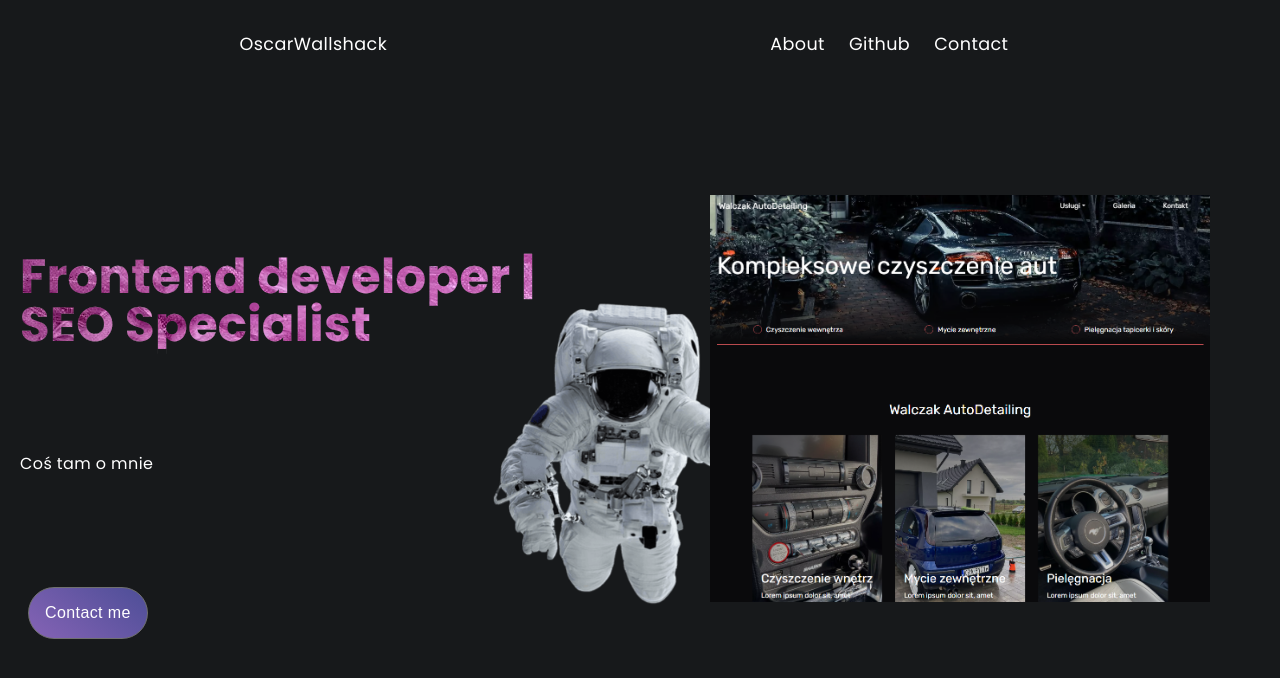
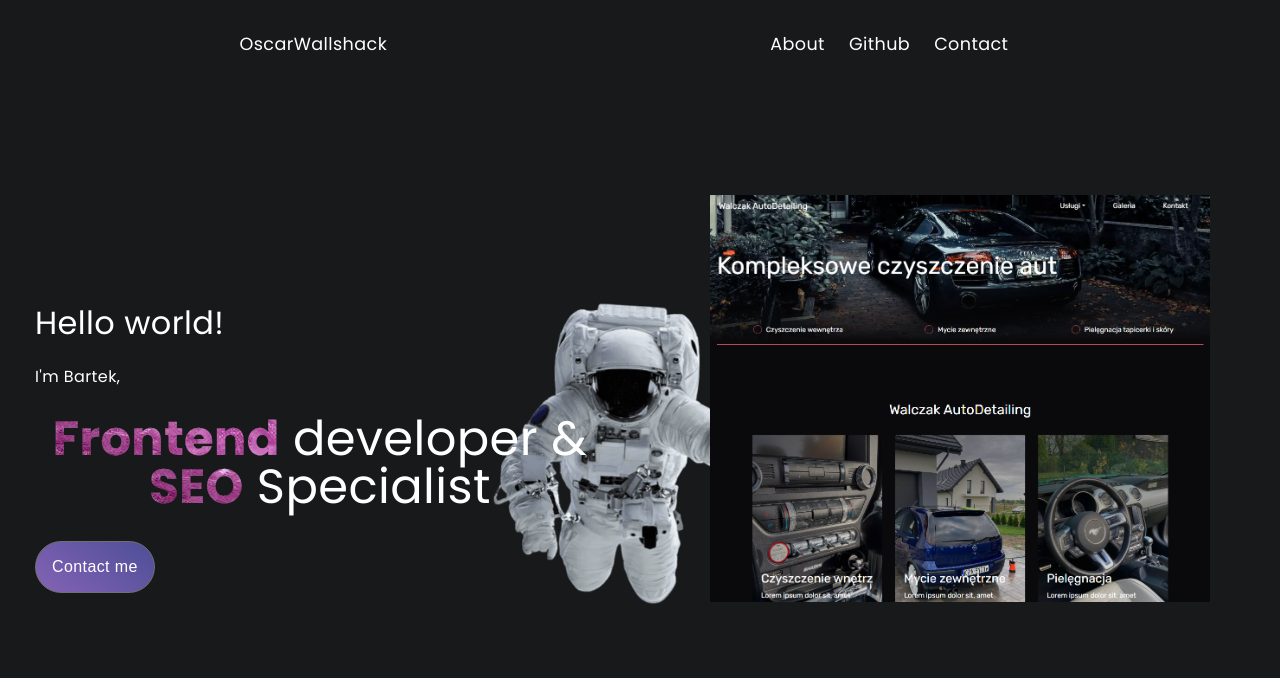
Before and after one commit to oscarwallshack/OscarWallshack.dev, a React (Create React App) app: page / in a window 1280 px wide. Shown: the top 678 px of the page. Built offline with nearby package versions, Linux system fonts and the light colour scheme.

Commit message:
hero intro section

```diff
--- a/src/components/Layout/Hero.js
+++ b/src/components/Layout/Hero.js
@@ -8,8 +8,11 @@ const Hero = () => {
   return (
     <section className={classes.hero}>
       <div className={classes.hero__intro}>
-        <h1>Frontend developer | SEO Specialist</h1>
-        <p>Coś tam o mnie</p>
+        <h2>Hello world!</h2>
+        <p>I'm Bartek, </p>
+        <h1>
+          <span>Frontend</span> developer & <span>SEO</span> Specialist
+        </h1>
         <Button text="Contact me" />
       </div>
       <div className={classes.hero__projects}>
@@ -19,7 +22,6 @@ const Hero = () => {
             alt="Auto Detailing website"
             className={classes.projects}
           />
-
         </div>
       </div>
       <img
--- a/src/components/Layout/Hero.module.scss
+++ b/src/components/Layout/Hero.module.scss
@@ -17,19 +17,35 @@
 
     &__intro {
         display: grid;
-        align-content: space-evenly;
+        align-content: center;
         justify-items: start;
 
+        &>* {
+            margin: 15px;
+        }
+
         h1 {
+            text-align: center;
             font-size: 3em;
-            font-weight: bold;
             letter-spacing: $letterSpacing;
+            color: $white;
+
+            span {
                 background-image: url("../../assets/bckr.webp");
                 -webkit-text-stroke: 0.1px rgb(122, 122, 122);
                 -webkit-background-clip: text;
                 -moz-backface-clip: text;
                 -webkit-text-fill-color: transparent;
                 -moz-text-fill-color: transparent;
+                font-weight: bold;
+            }
+        }
+
+        h2 {
+            color: $white;
+            text-align: center;
+            font-size: 2em;
+            letter-spacing: $letterSpacing;
         }
 
         p {
@@ -43,6 +59,7 @@
         div {
             overflow: hidden;
             width: 500px;
+
             img {
                 width: 100%;
                 object-fit: cover;
```
Lines whose indentation alone changed are shown as unchanged.
